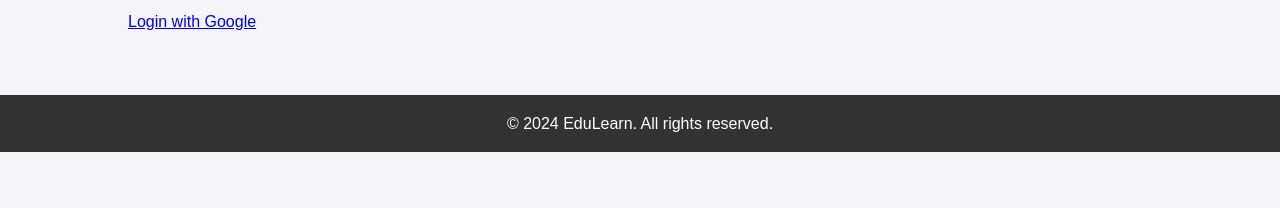
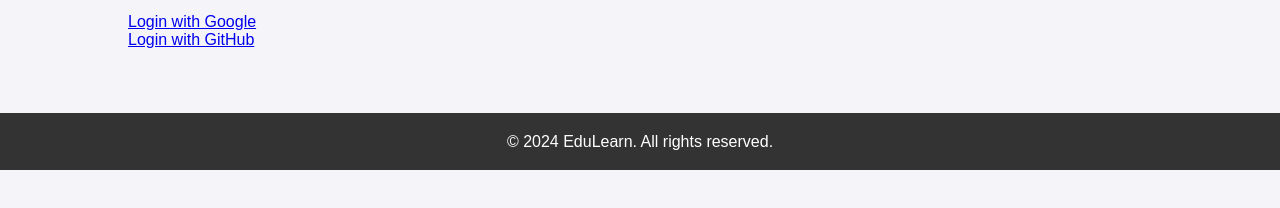
Before and after one commit to Yogss01/Edu-learn, a website: page login.html in a window 1280 px wide. Shown: the part 250-458 px from the top of the page. Drawn offline with Linux system fonts and the light colour scheme.

Commit message:
Add files via upload

```diff
--- a/login.html
+++ b/login.html
@@ -42,7 +42,12 @@
                 <button type="submit">Login</button>
             </form>
             <p id="errorMessage" style="color: red;"></p>
+            <div>
             <a href="http://localhost:3000/auth/google">Login with Google</a> <!-- Corrected URL -->
+            </div>
+            <div>
+            <a href="http://localhost:3000/auth/github">Login with GitHub</a>
+        </div>
         </div>
     </section>
 
```
